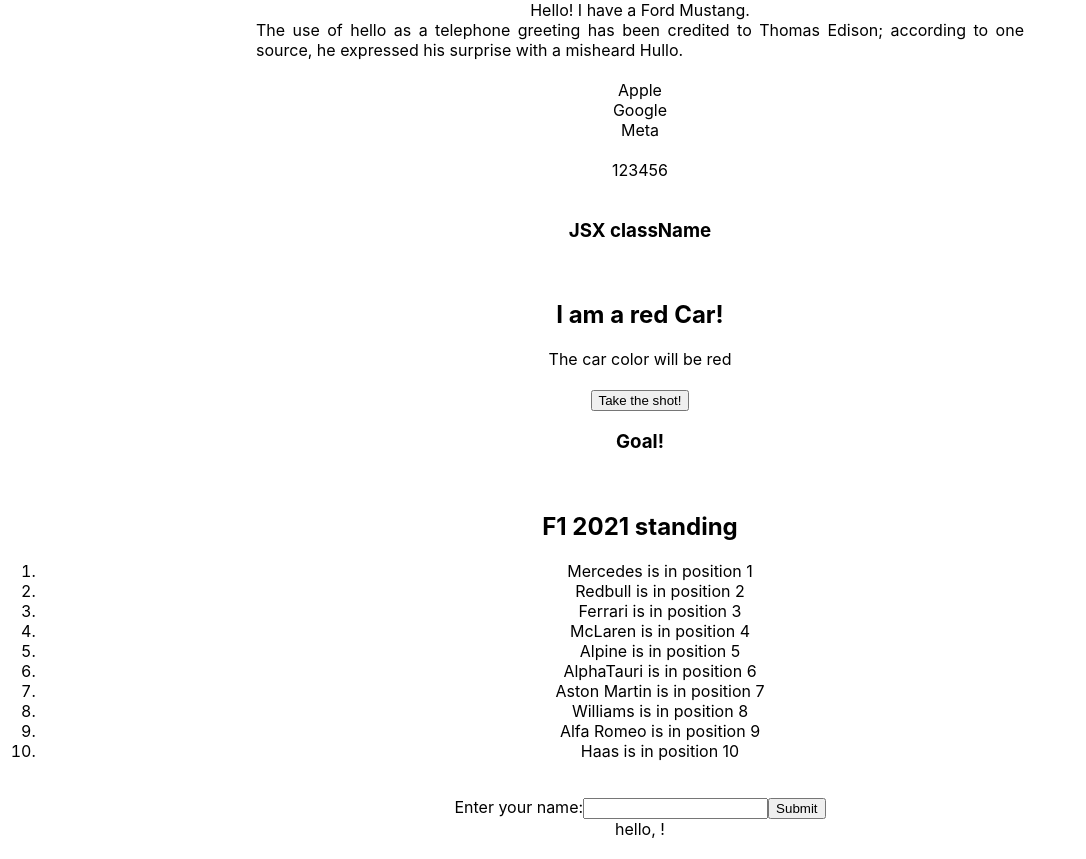
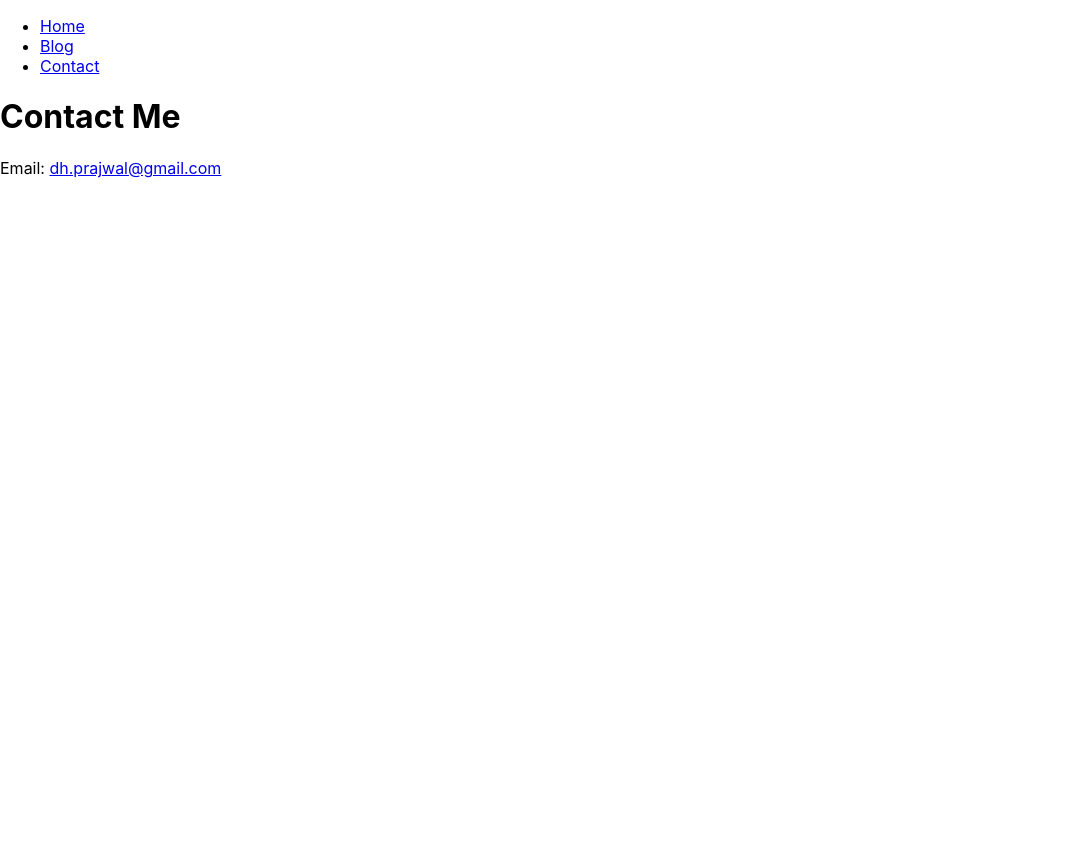
Before and after one commit to dhatwalia/react-gamma, a React (Create React App) app: page /contact in a window 1280 px wide. Shown: the whole page, without its empty margins (0-1086 px from the left). After the commit the page ends 800 px from the top, so only its background shows below. Built offline with nearby package versions, Linux system fonts and the light colour scheme.

Commit message:
Adds Routes, Links and Outlets

```diff
--- a/package.json
+++ b/package.json
@@ -34,5 +34,8 @@
       "last 1 firefox version",
       "last 1 safari version"
     ]
+  },
+  "devDependencies": {
+    "react-router-dom": "^6.2.1"
   }
 }
--- a/src/App.js
+++ b/src/App.js
@@ -82,7 +82,7 @@
   );
 }
 
-function App() {
+function Main() {
   return (
     <div className="App">
       Hello! {myCar.show()}
@@ -110,4 +110,4 @@
   );
 }
 
-export default App;
+export default Main;
--- a/src/index.js
+++ b/src/index.js
@@ -1,7 +1,7 @@
 import React from 'react';
 import ReactDOM from 'react-dom';
 import './index.css';
-import App from './App';
+import App from './pages';
 import reportWebVitals from './reportWebVitals';
 
 ReactDOM.render(
--- /dev/null
+++ b/src/pages/Blog.js
@@ -0,0 +1,5 @@
+const Blog = () => {
+    return <h1>Blog Articles</h1>;
+};
+
+export default Blog;
--- /dev/null
+++ b/src/pages/Contact.js
@@ -0,0 +1,10 @@
+const Contact = () => {
+    return (
+        <div>
+            <h1>Contact Me</h1>
+            Email: <a href="mailto:dh.prajwal@gmail.com">dh.prajwal@gmail.com</a>
+        </div>
+    );
+};
+
+export default Contact;
--- /dev/null
+++ b/src/pages/Home.js
@@ -0,0 +1,7 @@
+import Main from "../App";
+
+const Home = () => {
+    return <Main />;
+};
+
+export default Home;
--- /dev/null
+++ b/src/pages/Layout.js
@@ -0,0 +1,25 @@
+import { Outlet, Link } from "react-router-dom";
+
+const Layout = () => {
+    return (
+        <>
+            <nav>
+                <ul>
+                    <li>
+                        <Link to="/">Home</Link>
+                    </li>
+                    <li>
+                        <Link to="/blog">Blog</Link>
+                    </li>
+                    <li>
+                        <Link to="/contact">Contact</Link>
+                    </li>
+                </ul>
+            </nav>
+
+            <Outlet />
+        </>
+    )
+};
+
+export default Layout;
--- /dev/null
+++ b/src/pages/NoPage.js
@@ -0,0 +1,5 @@
+const NoPage = () => {
+    return <h1>Error 404: Page Not Found</h1>;
+};
+
+export default NoPage;
--- /dev/null
+++ b/src/pages/index.js
@@ -0,0 +1,24 @@
+import ReactDOM from "react-dom";
+import { BrowserRouter, Routes, Route } from "react-router-dom";
+import Layout from "./Layout";
+import Home from "./Home";
+import Blog from "./Blog";
+import Contact from "./Contact";
+import NoPage from "./NoPage";
+
+export default function App() {
+    return (
+        <BrowserRouter>
+            <Routes>
+                <Route path="/" element={<Layout />}>
+                    <Route index element={<Home />} />
+                    <Route path="blog" element={<Blog />} />
+                    <Route path="contact" element={<Contact />} />
+                    <Route path="*" element={<NoPage />} />
+                </Route>
+            </Routes>
+        </BrowserRouter>
+    );
+}
+
+ReactDOM.render(<App />, document.getElementById("root"));
```
Also changed, not shown: 1 other file (tests, documents, lock files or other folders).
